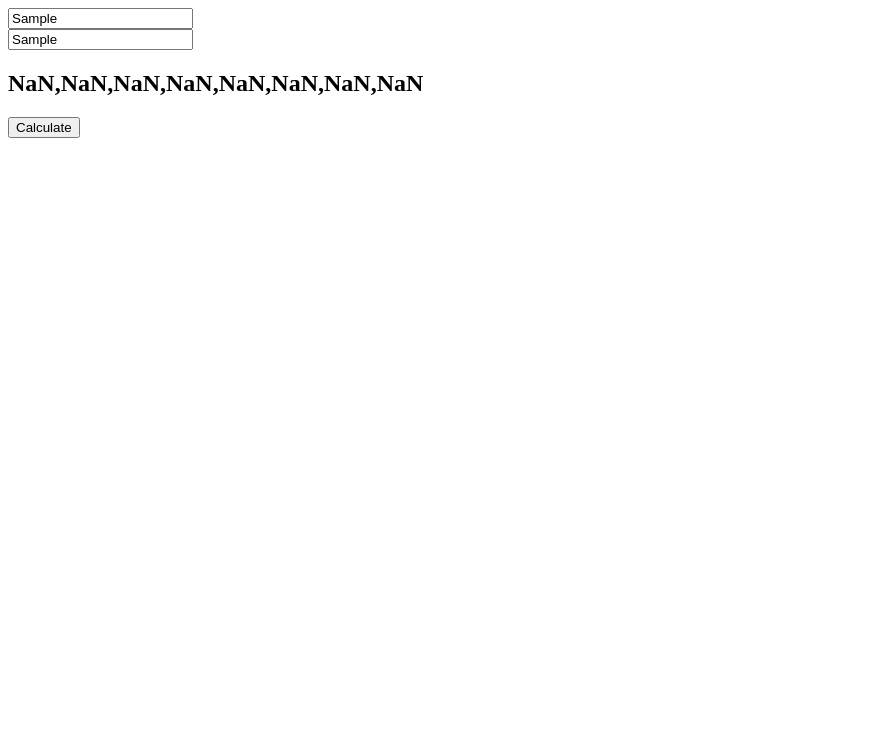
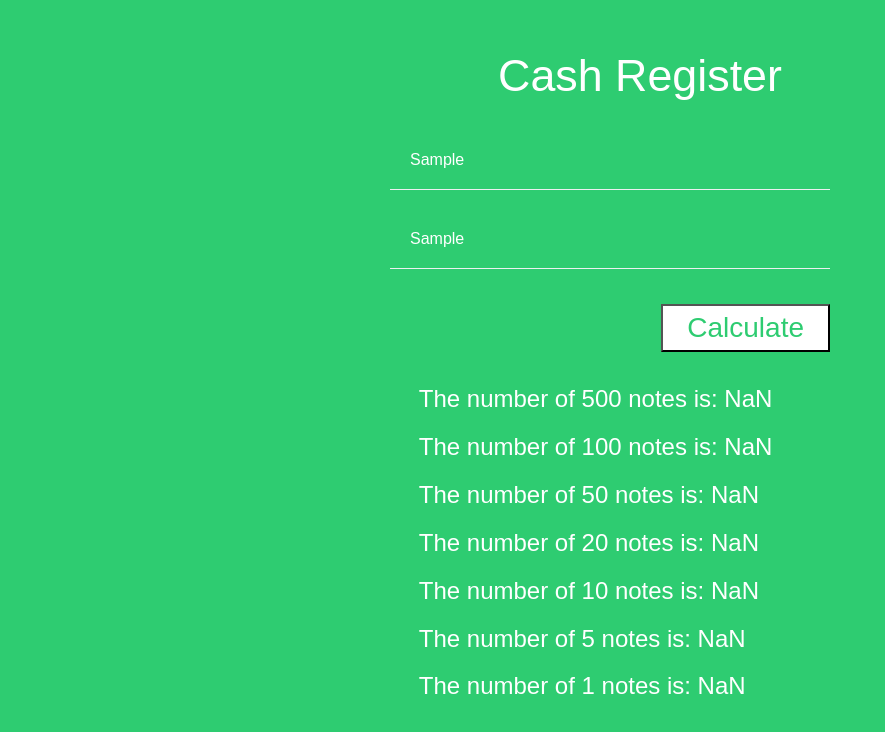
Before and after one commit to pantsachin/cash-register-manager, a plain HTML site: page index.html in a window 1280 px wide. Both pictures are taken after typing "Sample", "Sample" into the empty fields and a click on the button "Calculate". Shown: the whole page, without its empty margins (0-885 px from the left). Drawn offline with Linux system fonts and the light colour scheme.

Commit message:
Cash Register Completed

```diff
--- a/app.js
+++ b/app.js
@@ -1,6 +1,14 @@
 var bill = document.querySelector("#amount");
 var received = document.querySelector("#cash");
-var notesNumber = document.querySelector("#notes");
+var notesNumber2000 = document.querySelector("#notes2000");
+var notesNumber500 = document.querySelector("#notes500");
+var notesNumber100 = document.querySelector("#notes100");
+var notesNumber50 = document.querySelector("#notes50");
+var notesNumber20 = document.querySelector("#notes20");
+var notesNumber10 = document.querySelector("#notes10");
+var notesNumber5 = document.querySelector("#notes5");
+var notesNumber1 = document.querySelector("#notes1");
+
 var buttonPress = document.querySelector("#button");
 
 var amount = bill.value;
@@ -45,7 +53,14 @@ function clickHandler() {
   a = a - f * 1;
   bills.push(i);
 
-  notesNumber.innerText = bills;
+  notesNumber500.innerText = "The number of 2000 notes is: " + bills[0];
+  notesNumber500.innerText = "The number of 500 notes is: " + bills[1];
+  notesNumber100.innerText = "The number of 100 notes is: " + bills[2];
+  notesNumber50.innerText = "The number of 50 notes is: " + bills[3];
+  notesNumber20.innerText = "The number of 20 notes is: " + bills[4];
+  notesNumber10.innerText = "The number of 10 notes is: " + bills[5];
+  notesNumber5.innerText = "The number of 5 notes is: " + bills[6];
+  notesNumber1.innerText = "The number of 1 notes is: " + bills[7];
 }
 
 buttonPress.addEventListener("click", clickHandler);
--- a/index.html
+++ b/index.html
@@ -4,17 +4,30 @@
     <meta charset="UTF-8" />
     <meta name="viewport" content="width=device-width, initial-scale=1.0" />
     <title>Document</title>
+    <link rel="stylesheet" href="styles.css" />
   </head>
+
   <body>
-    <div><input id="amount" placeholder="bill amount" /></div>
+    <h1>Cash Register</h1>
 
-    <div><input id="cash" placeholder="cash paid" /></div>
+    <div class="formsection">
+      <input class="formStyle" id="amount" placeholder="bill amount" />
 
-    <div>
-      <h2 id="notes"></h2>
+      <input class="formStyle" id="cash" placeholder="cash paid" />
+
+      <button id="button">Calculate</button>
     </div>
 
-    <button id="button">Calculate</button>
+    <div class="notesDiv">
+      <h2 id="notes2000"></h2>
+      <h2 id="notes500"></h2>
+      <h2 id="notes100"></h2>
+      <h2 id="notes50"></h2>
+      <h2 id="notes20"></h2>
+      <h2 id="notes10"></h2>
+      <h2 id="notes5"></h2>
+      <h2 id="notes1"></h2>
+    </div>
     <script src="app.js" type="text/javascript"></script>
   </body>
 </html>
--- a/styles.css
+++ b/styles.css
@@ -0,0 +1,76 @@
+body {
+  background-color: #2ecc71;
+  font-family: source-sans-pro, sans-serif;
+}
+
+h1 {
+  margin-left: auto;
+  margin-top: 50px;
+  text-align: center;
+  font-weight: 100;
+  font-size: 2.8em;
+  color: #ffffff;
+}
+
+.formsection {
+  width: 500px;
+  margin: auto;
+}
+
+.formStyle {
+  background-color: #2ecc71;
+  padding: 20px;
+  width: 400px;
+  margin-bottom: 20px;
+  border-bottom-width: 1px;
+  border-bottom-style: solid;
+  border-bottom-color: #ecf0f1;
+  border-top-style: none;
+  border-left-style: none;
+  border-right-style: none;
+  font-size: 1em;
+  font-weight: 100;
+  color: #ffffff;
+}
+
+.notesDiv {
+  color: #ffffff;
+  width: 35%;
+  margin: auto;
+  text-align: left;
+  margin-top: 6rem;
+  font-weight: 100;
+}
+
+h2 {
+  font-weight: 100;
+}
+
+#button {
+  float: right;
+  background-color: #ffffff;
+  display: block;
+  color: #2ecc71;
+  font-size: 28px;
+  font-weight: 500;
+  padding: 6px 24px;
+  margin-top: 15px;
+  margin-right: 60px;
+  text-decoration: none;
+}
+
+#button:hover {
+  background-color: #27ae60;
+  color: #ffffff;
+}
+
+#button:active {
+  position: relative;
+  top: 3px;
+}
+
+/* To remove Outline that appears while clicking the input text-box*/
+
+input:focus {
+  outline: none;
+}
```
